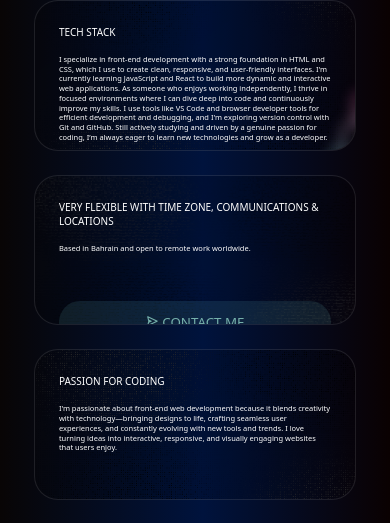
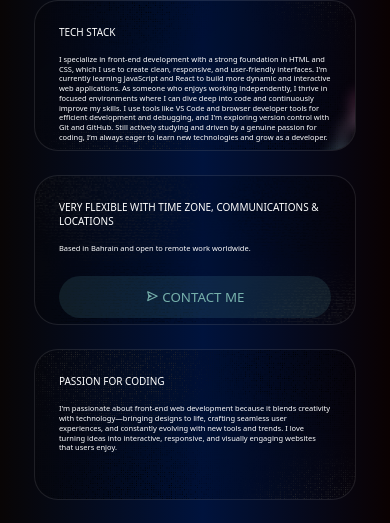
Before and after one commit to synth29/CodesByKarL, a PHP site: page /index.html in a window 390 px wide. Shown: the part 1205-1728 px from the top of the page. Run offline with PHP 8.4, Linux system fonts and the light colour scheme; some libraries are stand-ins or nearby versions.

Commit message:
Update index.css

```diff
--- a/index.css
+++ b/index.css
@@ -668,7 +668,6 @@ footer {
 
 }
 
-/* chatgpt phone */
 @media (max-width: 768px) {
   .about-section {
     margin-top: 10rem;
@@ -689,6 +688,7 @@ footer {
   .bento-grid .btn {
     position: static;
     margin-top: 1rem;
+margin-top: -2rem;
     width: 100%;
   }
 
@@ -708,16 +708,6 @@ footer {
   }
 
 }
-
-/* chatgpt phone */
-
-
-/* chatgpt for tablet */
-
-
-/* chatgpt for tablet */
-
-
 
 @media (min-width: 768px) {
   .contact-grid {
```
